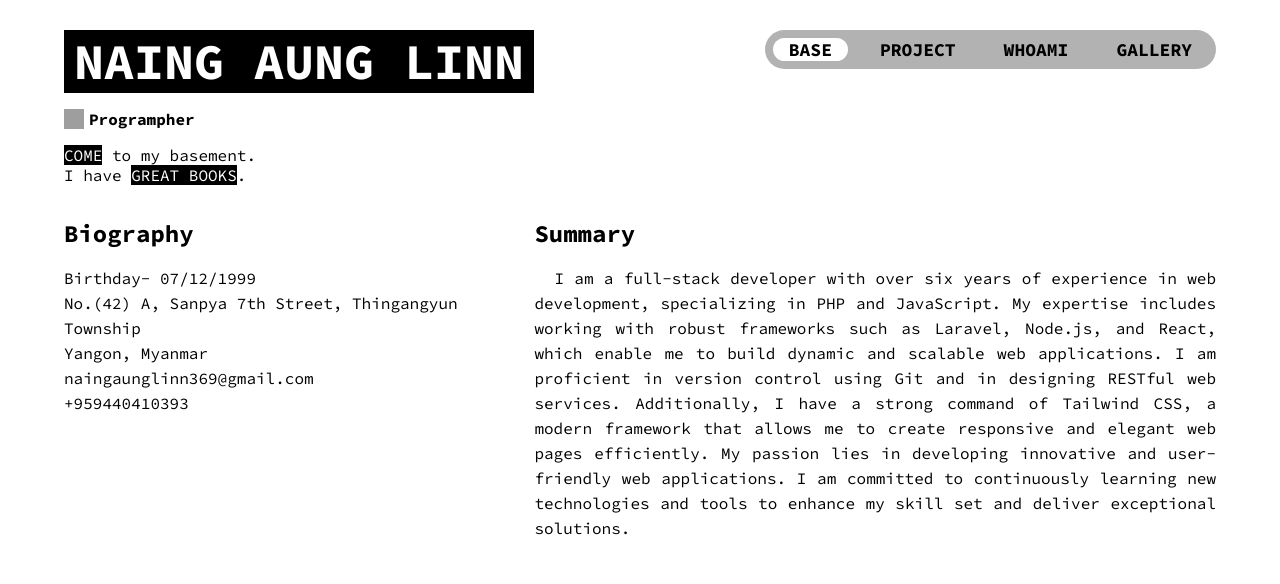
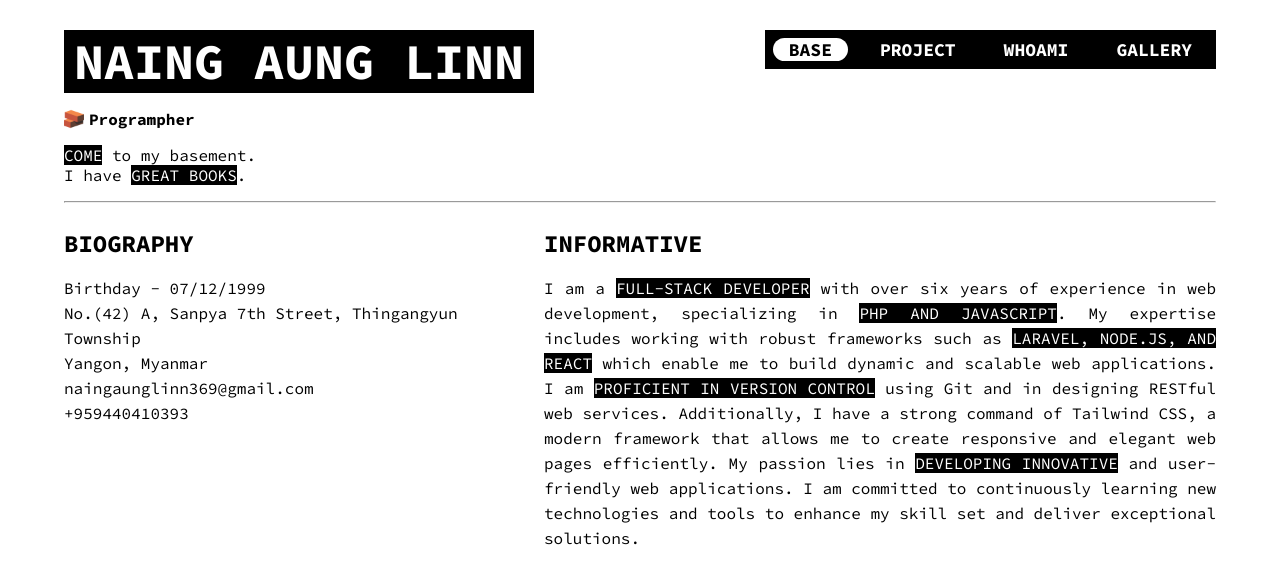
Before and after one commit to naingaunglinn/naingaunglinn.github.io, a plain HTML site: page index.html in a window 1280 px wide. Drawn offline with Linux system fonts and the light colour scheme; grey boxes are pictures that could not be loaded.

Commit message:
update: navigation and content

```diff
--- a/index.html
+++ b/index.html
@@ -22,14 +22,15 @@
     </header>
 	<h1>Naing Aung Linn</h1>
 	<section class="speech">
-		<p class="status"><img src="https://em-content.zobj.net/source/skype/289/brick_1f9f1.png"/>Programpher</p>
-		<p class="bio"><span>Come</span> to my basement. <br/>I have <span>great books</span>.</p>
+		<p class="status"><img src="./resources/images/brick_1f9f1.png"/>Programpher</p>
+		<p class="bio"><span class="decorate">Come</span> to my basement. <br/>I have <span class="decorate">great books</span>.</p>
 	</section>
+	<hr>
     <section class="summary-content">
 	  	<div class="biograph">
-			<h2>Biography</h2>
+			<h2>BIOGRAPHY</h2>
 			<p>
-				Birthday- 07/12/1999 <br/>
+				Birthday - 07/12/1999 <br/>
 				No.(42) A, Sanpya 7th Street, Thingangyun Township <br/>
 				Yangon, Myanmar <br/>
 				naingaunglinn369@gmail.com <br/>
@@ -37,14 +38,14 @@
 			</p>
 		</div>
 		<div class="description">
-			<h2>Summary</h2>
+			<h2>INFORMATIVE</h2>
 			<p>
-				I am a full-stack developer with over six years of experience in web
-				development, specializing in PHP and JavaScript. My expertise includes working with
-				robust frameworks such as Laravel, Node.js, and React, which enable me to build
-				dynamic and scalable web applications. I am proficient in version control using Git and in designing RESTful web
-				services. Additionally, I have a strong command of Tailwind CSS, a modern framework
-				that allows me to create responsive and elegant web pages efficiently. My passion lies in developing innovative and user-friendly web applications. I
+				I am a <span class="decorate">full-stack developer</span> with over six years of experience in web
+				development, specializing in <span class="decorate">PHP and JavaScript</span>. My expertise includes working with
+				robust frameworks such as <span class="decorate">Laravel, Node.js, and React</span> which enable me to build
+				dynamic and scalable web applications. I am <span class="decorate">proficient in version control</span> using Git and in designing RESTful web
+				services. Additionally, I have a strong command of Tailwind CSS, a modern framework	that allows me to create responsive and
+				elegant web pages efficiently. My passion lies in <span class="decorate">developing innovative</span> and user-friendly web applications. I
 				am committed to continuously learning new technologies and tools to enhance my skill
 				set and deliver exceptional solutions.
 			</p>
--- a/resources/style.css
+++ b/resources/style.css
@@ -26,15 +26,13 @@ header {
 .navigation .nav-content{
     display: flex;
     justify-content: center;
-    background-color: rgba(0, 0, 0, 0.3);
-    backdrop-filter: blur(4px);
-    border-radius: 30px;
+    background-color: #000000;
     padding: 0.5rem;
     gap: 1rem;
 }
 
 .navigation .nav-content div a{
-    color: #000000;
+    color: #FFFFFF;
     font-weight: bold;
     text-decoration: none;
     text-transform: uppercase;
@@ -44,11 +42,13 @@ header {
 
 .navigation .nav-content div a.active{
     background-color: #FFFFFF;
+    color: #000000;
     border-radius: 50px;
 }
 
 .navigation .nav-content div a:hover {
     background-color: #FFFFFF;
+    color: #000000;
     border-radius: 50px;
 }
 
@@ -71,14 +71,14 @@ h1{
     width: 20px;
 }
 
-.bio span {
+.decorate {
     background-color: #000000;
     color: #FFFFFF;
     text-transform: uppercase;
 }
 .summary-content {
     display: flex;
-    gap: 1rem;
+    gap: 2rem;
     line-height: 25px;
 }
 .summary-content .biograph {
@@ -91,5 +91,4 @@ h1{
 
 .summary-content .description p{
     text-align: justify;
-    text-indent: 20px;
 }
```
